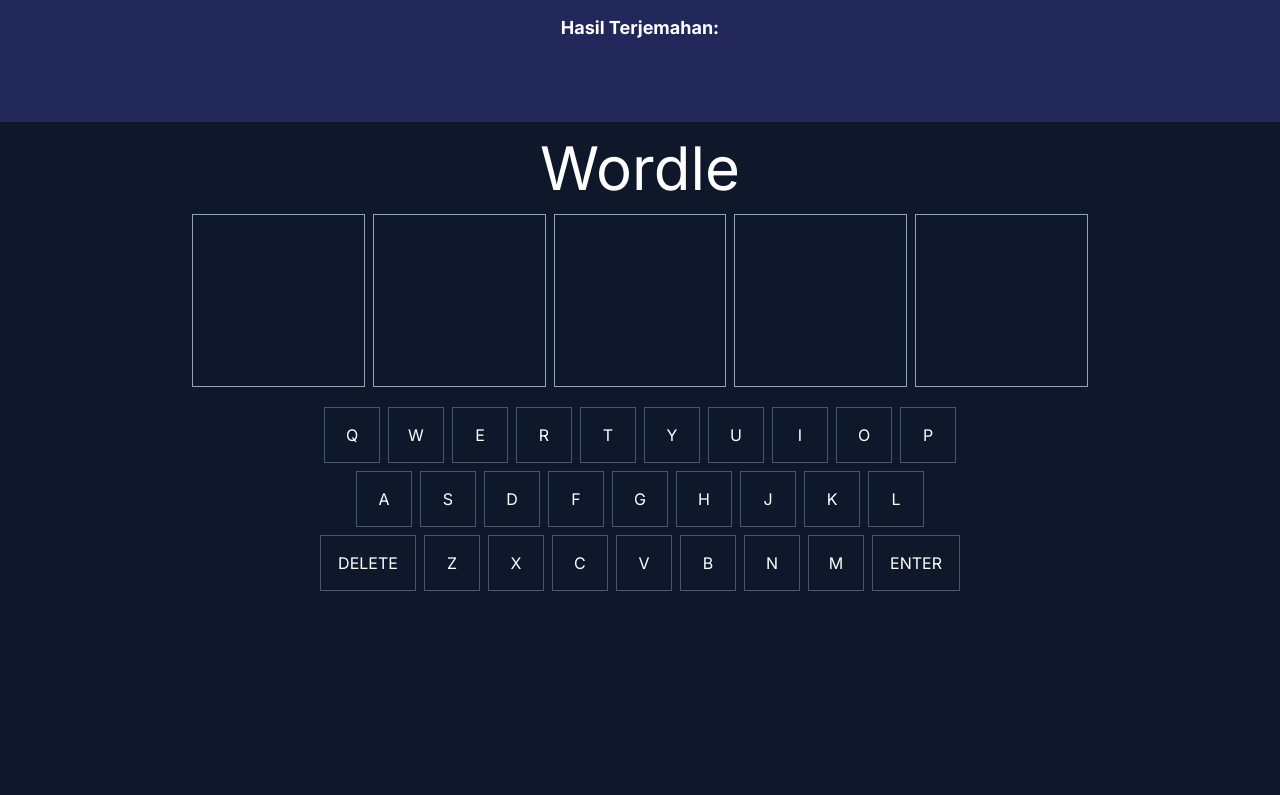
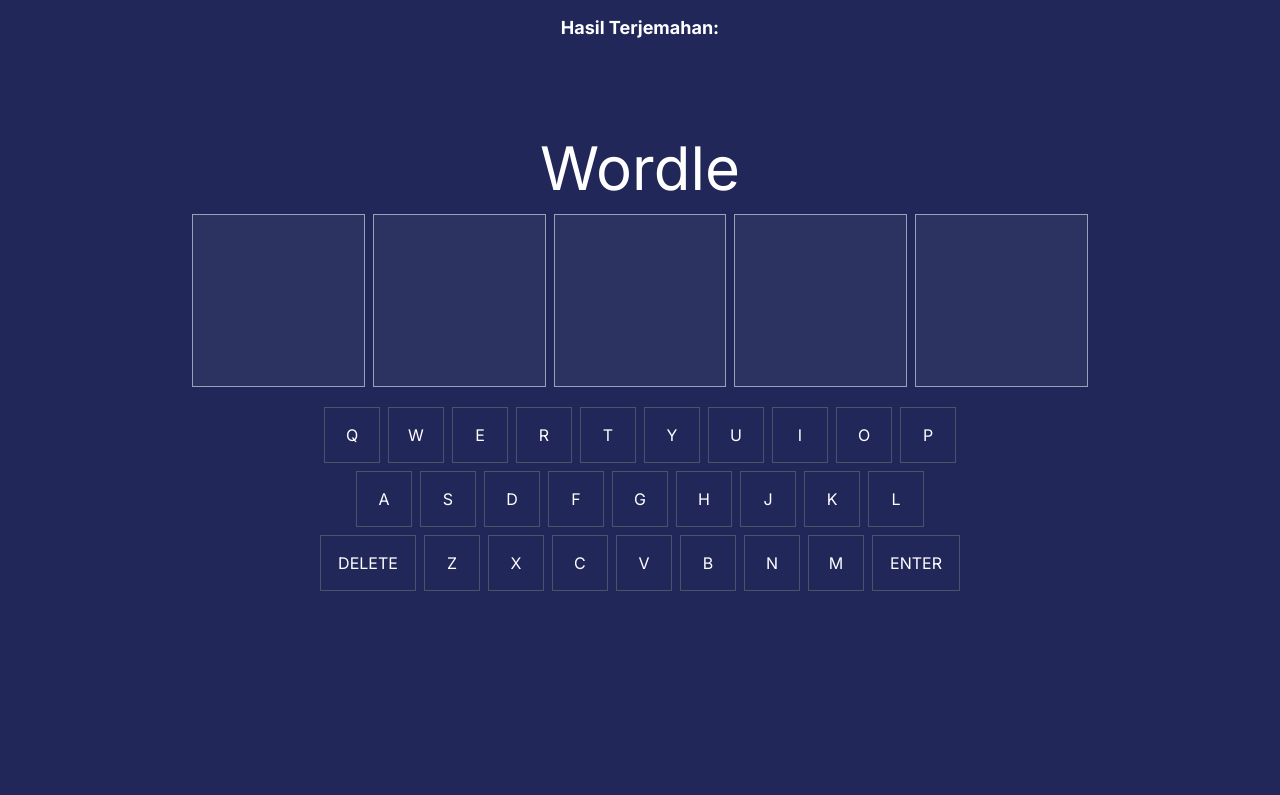
Before and after one commit to princeofverry/Sinau-Web, a Next.js app: page /bahasa in a window 1280 px wide. Shown: the part 2265-3060 px from the top of the page. Built offline with nearby package versions, Linux system fonts and the light colour scheme.

Commit message:
background wordle

```diff
--- a/src/app/Course/components/wordle.js
+++ b/src/app/Course/components/wordle.js
@@ -82,16 +82,24 @@
         const col = index % 5;
         const cell = answers[row]?.[col];
 
-        const style =
-            'flex justify-center items-center text-3xl font-bold aspect-square h-fit';
+        const style = {
+            flex: '1',
+            justifyContent: 'center',
+            alignItems: 'center',
+            fontSize: '3xl',
+            fontWeight: 'bold',
+            aspectRatio: 1,
+            height: 'fit-content',
+            backgroundColor: !ANSWER.includes(cell) ? '#2C3361' : '',
+            // background tiap kotak
+        };
 
         if (cell)
             return (
                 <div
                     key={index}
+                    style={style}
                     className={clsx(
-                        style,
-                        !ANSWER.includes(cell) && 'bg-slate-608',
                         ANSWER.includes(cell) && ANSWER[col] !== cell && 'bg-yellow-400',
                         ANSWER[col] === cell && 'bg-green-600'
                     )}
@@ -102,7 +110,7 @@
 
         if (row === answers.length)
             return (
-                <div key={index} className={clsx('border-slate-400 border', style)}>
+                <div key={index} style={style} className={clsx('border-slate-400 border')}>
                     {answerRow[col]}
                 </div>
             );
@@ -126,7 +134,8 @@
     };
 
     return (
-        <div className="bg-slate-900 min-h-screen text-white">
+        //background keseluruhan
+        <div style={{ backgroundColor: '#212759' }} className="min-h-screen text-white">
             <div className="container mx-auto flex flex-col max-h-screen">
                 <h1 className="text-6xl text-center my-4">Wordle</h1>
                 <div>
```
